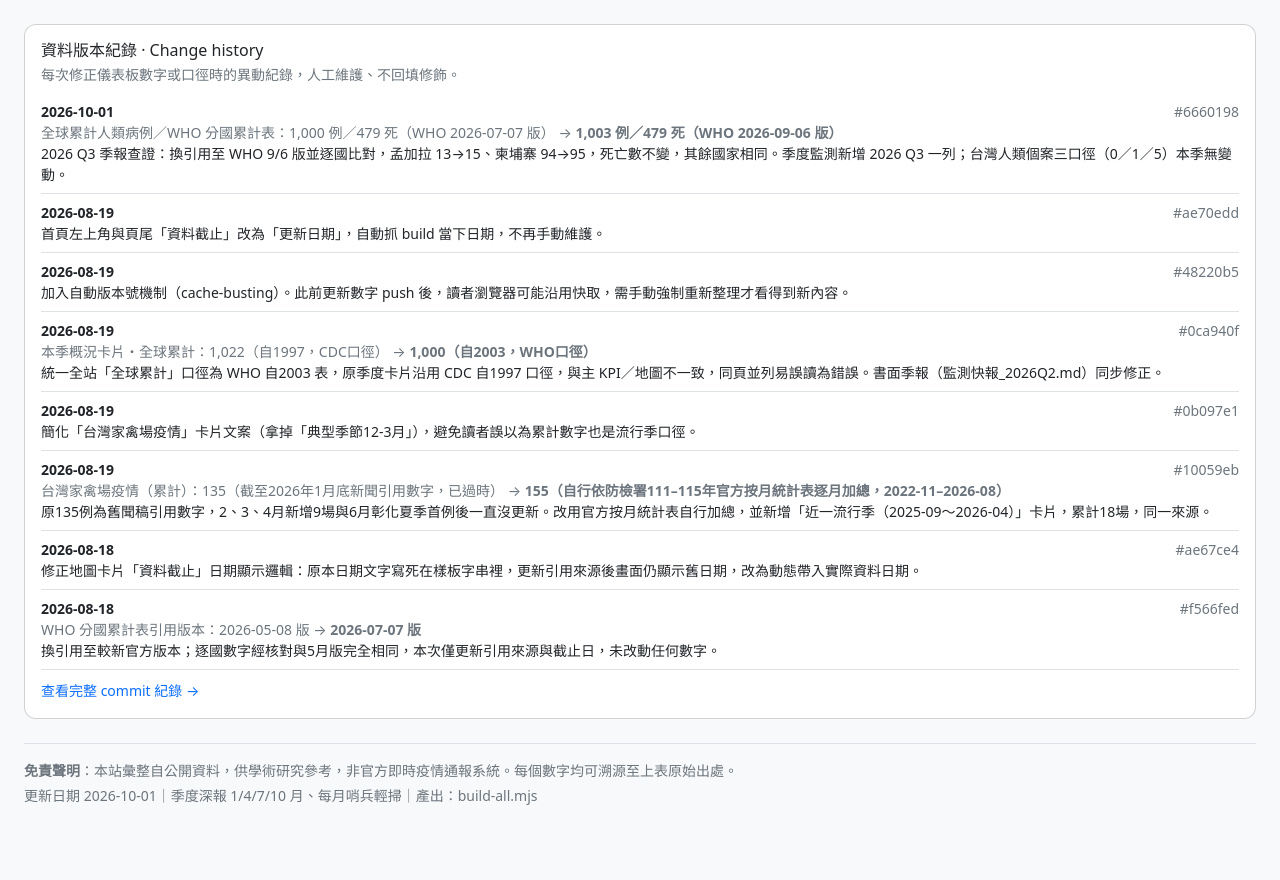
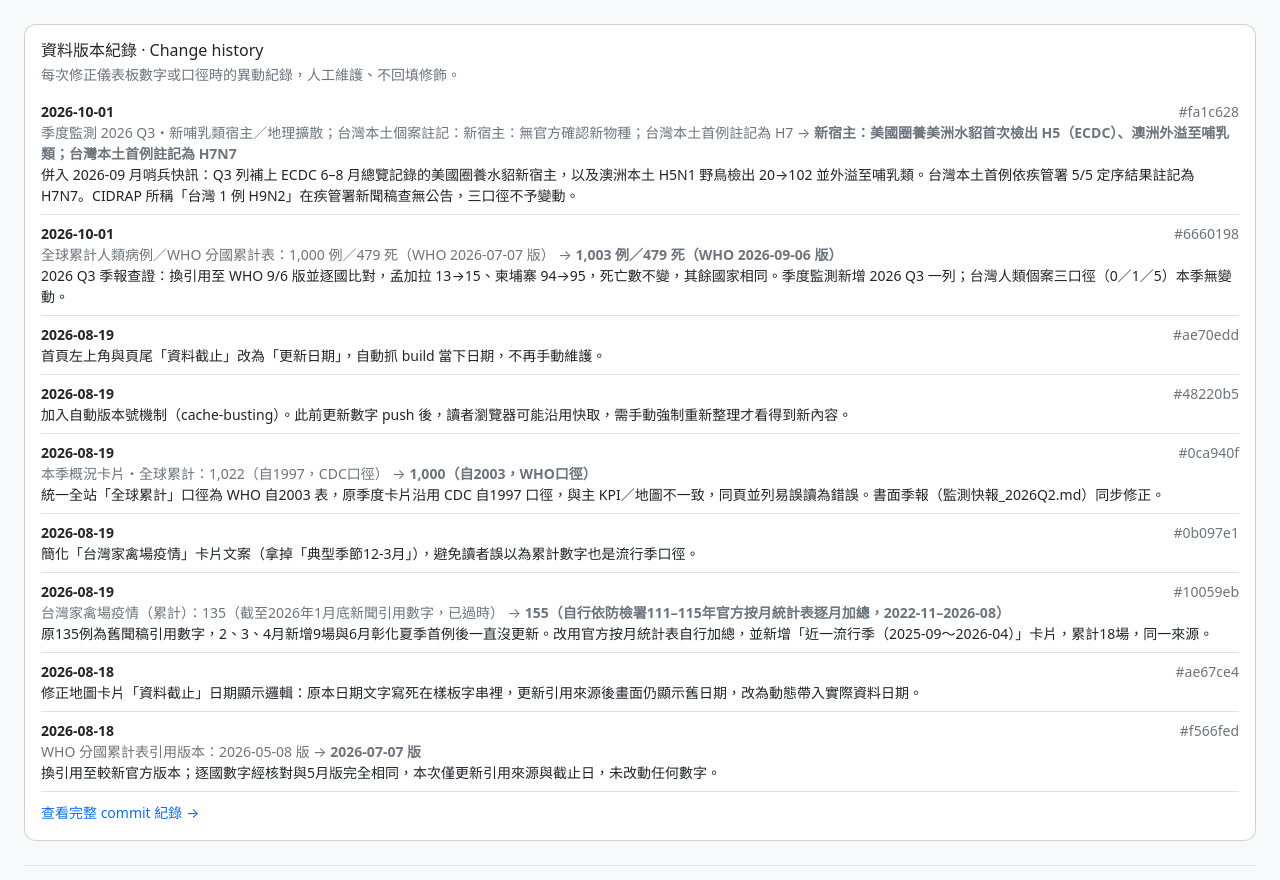
Before and after one commit to pl030612/HPAI_human_dashboard, a website: page docs/index.html in a window 1280 px wide. Shown: the part 1701-2581 px from the top of the page. Before the commit the page ends 2531 px from the top, so only its background shows below. Drawn offline with nearby package versions, Linux system fonts and the light colour scheme; no server answers.

Commit message:
資料版本紀錄新增Q3併入9月快訊異動一筆
Co-Authored-By: Claude Opus 5.5 <noreply@anthropic.com>

```diff
--- a/docs/data/changelog.json
+++ b/docs/data/changelog.json
@@ -4,6 +4,18 @@
     "repo_url": "https://github.com/pl030612/HPAI_human_dashboard/commit/"
   },
   "entries": [
+    {
+      "hash": "fa1c628",
+      "date": "2026-10-01",
+      "field_zh": "季度監測 2026 Q3・新哺乳類宿主／地理擴散；台灣本土個案註記",
+      "field_en": "Quarterly 2026 Q3 · new mammal hosts / geographic spread; Taiwan local-case note",
+      "before": "新宿主：無官方確認新物種；台灣本土首例註記為 H7",
+      "before_en": "New hosts: no officially confirmed new species; Taiwan's first local case noted as H7",
+      "after": "新宿主：美國圈養美洲水貂首次檢出 H5（ECDC）、澳洲外溢至哺乳類；台灣本土首例註記為 H7N7",
+      "after_en": "New hosts: first H5 detection in captive American mink in the US (ECDC), spillover to mammals in Australia; Taiwan's first local case noted as H7N7",
+      "summary_zh": "併入 2026-09 月哨兵快訊：Q3 列補上 ECDC 6–8 月總覽記錄的美國圈養水貂新宿主，以及澳洲本土 H5N1 野鳥檢出 20→102 並外溢至哺乳類。台灣本土首例依疾管署 5/5 定序結果註記為 H7N7。CIDRAP 所稱「台灣 1 例 H9N2」在疾管署新聞稿查無公告，三口徑不予變動。",
+      "summary_en": "Merged the Sep 2026 sentinel scan: the Q3 row now includes the new captive-mink host from ECDC's Jun–Aug overview and Australia's H5N1 spread (wild-bird detections 20→102, spillover to mammals). Taiwan's first local case is now noted as H7N7 per Taiwan CDC's 5 May sequencing. A CIDRAP mention of \"one H9N2 case in Taiwan\" could not be found in Taiwan CDC releases, so the three counts are unchanged."
+    },
     {
       "hash": "6660198",
       "date": "2026-10-01",
--- a/docs/index.html
+++ b/docs/index.html
@@ -5,7 +5,7 @@
   <meta name="viewport" content="width=device-width, initial-scale=1" />
   <title>禽流感人類疫情監測儀表板 | HPAI Human Surveillance</title>
   <link href="https://cdn.jsdelivr.net/npm/bootstrap@5.3.3/dist/css/bootstrap.min.css" rel="stylesheet" />
-  <link href="css/style.css?v=mup6b15q" rel="stylesheet" />
+  <link href="css/style.css?v=mup6b9u7" rel="stylesheet" />
 </head>
 <body>
   <nav class="navbar navbar-expand-lg border-bottom sticky-top bg-body">
@@ -121,6 +121,6 @@
   <script src="https://cdn.jsdelivr.net/npm/d3@7.8.5/dist/d3.min.js"></script>
   <script src="https://cdn.jsdelivr.net/npm/topojson-client@3.1.0/dist/topojson-client.min.js"></script>
   <script src="https://cdn.jsdelivr.net/npm/chart.js@4.4.1/dist/chart.umd.min.js"></script>
-  <script type="module" src="js/dashboard.js?v=mup6b15q"></script>
+  <script type="module" src="js/dashboard.js?v=mup6b9u7"></script>
 </body>
 </html>
--- a/docs/js/build-version.js
+++ b/docs/js/build-version.js
@@ -1 +1 @@
-export const BUILD_VERSION = "mup6b15q";
+export const BUILD_VERSION = "mup6b9u7";
```
Also changed, not shown: docs/literature.html (+2 -2 lines), lexicon/changelog.json (+12 -0 lines).
